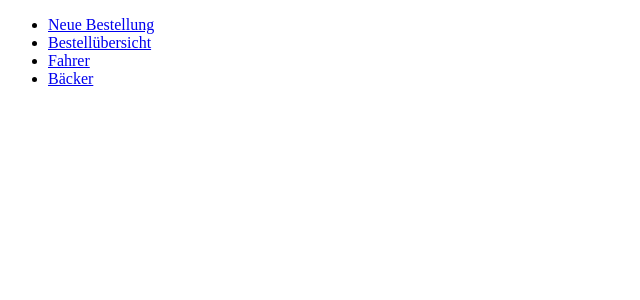
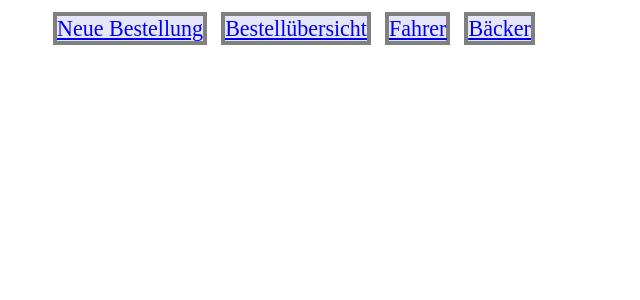
Before and after one commit to klyonrad/pizzalieferdienst, a PHP site: page / in a window 1280 px wide. Shown: the top 300 px of the page, without its empty margins (0-640 px from the left). Run offline with PHP 8.4, Linux system fonts and the light colour scheme.

Commit message:
make navigation links boxes
je mehr ich mich mit dem Kram beschäftige, desto mehr hasse ich den
Scheiß.

```diff
--- a/index.html
+++ b/index.html
@@ -6,12 +6,12 @@
   <meta charset="UTF-8" />
 </head>
   <body>
-    <ul>
-      <li><a href="bestellung.html">Neue Bestellung</a></li>
-      <li><a href="kunde.html">Bestellübersicht</a></li>
-      <li><a href="fahrer.html">Fahrer</a></li>
-      <li><a href="baecker.html">Bäcker</a></li>
-    </ul>
+    <nav><ul>
+      <item><a href="bestellung.html">Neue Bestellung</a></item>
+      <item><a href="kunde.html">Bestellübersicht</a></item>
+      <item><a href="fahrer.html">Fahrer</a></item>
+      <item><a href="baecker.html">Bäcker</a></item>
+    </ul></nav>
     <!-- ä-->
   </body>
 </html>
--- a/kunde.html
+++ b/kunde.html
@@ -46,7 +46,7 @@
 </table>
 <br/>
 
-<a href="bestellung.html">Neue Bestellung</a>
+<nav> <item> <a href="bestellung.html">Neue Bestellung</a> </item> </nav>
 
         </body>
 </html>
--- a/style.css
+++ b/style.css
@@ -1,2 +1,16 @@
 /*ö umlaut für encoding */
-h1 { clear: both; text-align:left; color: black; background-color: Lightblue; }
+h1 {
+	clear: both;
+	text-align:left;
+	color: black;
+	background-color: Lightblue; }
+nav {  }
+nav ul { list-style: none;}
+nav item {
+	text-decoration:underline;
+	text-align:center;
+	margin: 5px;
+	border: 4px solid grey;
+	font-size: 3ex;
+	background-color: Lavender;
+}
```
